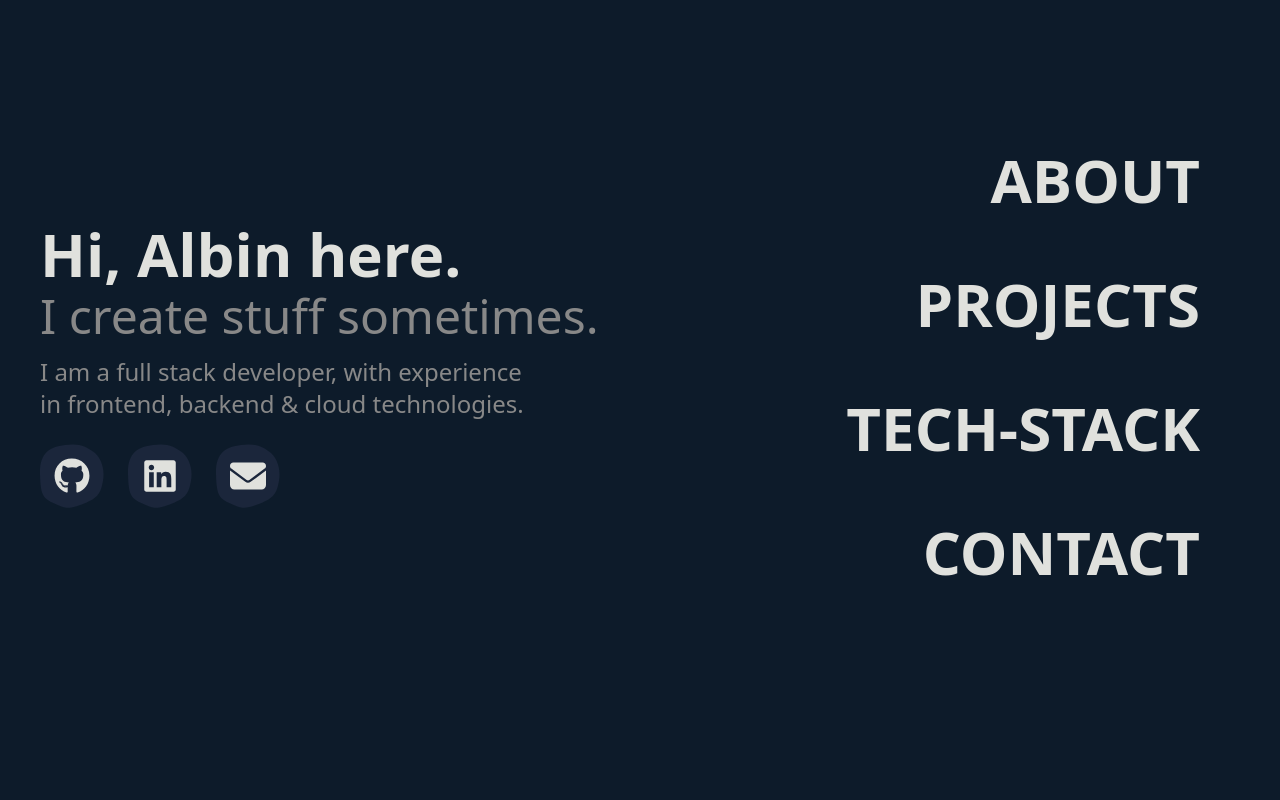
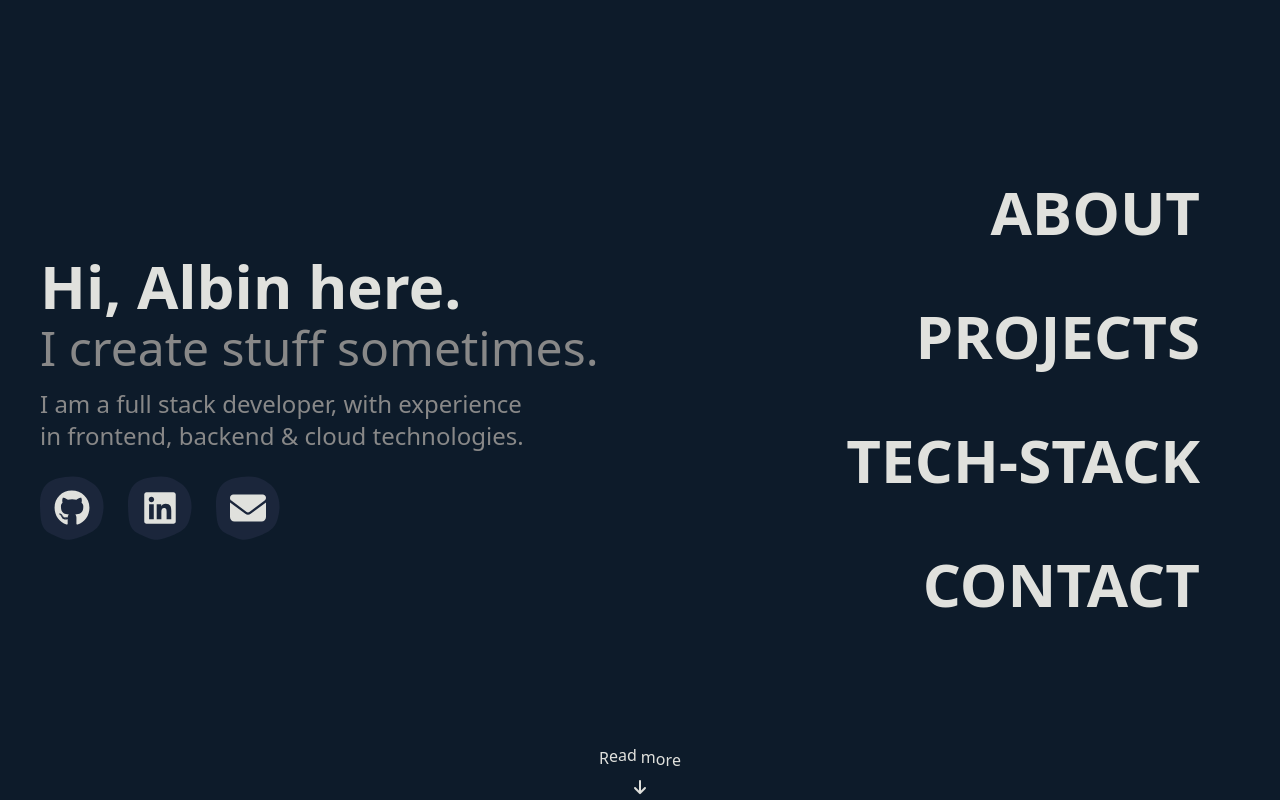
Before and after one commit to Poxie/another-porfolio, a Next.js app: page / in a window 1280 px wide. Built offline with nearby package versions, Linux system fonts and the light colour scheme.

Commit message:
Add small read more button

```diff
--- a/components/hero/HeroHeader.tsx
+++ b/components/hero/HeroHeader.tsx
@@ -1,5 +1,6 @@
 import { useTranslations } from "next-intl"
 import HeroLinks from "./HeroLinks";
+import HeroReadMoreButton from "./HeroReadMoreButton";
 
 export default function HeroHeader() {
     const t = useTranslations('hero');
@@ -16,6 +17,7 @@ export default function HeroHeader() {
                 {t('paragraph')}
             </p>
             <HeroLinks className="mt-6" />
+            <HeroReadMoreButton />
         </div>
     )
 }
--- /dev/null
+++ b/components/hero/HeroReadMoreButton.tsx
@@ -0,0 +1,29 @@
+import { FontAwesomeIcon } from "@fortawesome/react-fontawesome";
+import { faArrowDown } from "@fortawesome/free-solid-svg-icons";
+import { twMerge } from "tailwind-merge";
+
+const READ_MORE_TEXT = "Read more";
+export default function HeroReadMoreButton() {
+    return(
+        <button className="grid place-items-center gap-2 absolute bottom-0 left-2/4 -translate-x-2/4">
+            <div className="flex">
+                {READ_MORE_TEXT.split('').map((letter, index) => (
+                    <span
+                        className={twMerge(
+                            "block animate-letter-bounce",
+                            letter === ' ' && 'mx-0.5'
+                        )}
+                        style={{ animationDelay: `${index * 70}ms` }}
+                        key={index}
+                    >
+                        {letter}
+                    </span>
+                ))}
+            </div>
+            <FontAwesomeIcon
+                icon={faArrowDown}
+                className="size-12 animate-bounce"
+            />
+        </button>
+    )
+}
--- a/tailwind.config.ts
+++ b/tailwind.config.ts
@@ -33,7 +33,7 @@ const config: Config = {
       },
       padding: {
         'section-base': '8rem',
-        'section-lg': '14rem',
+        'section-lg': '16rem',
       },
       width: {
         main: '1200px',
@@ -41,6 +41,22 @@ const config: Config = {
       maxWidth: {
         main: '95%',
       },
+      animation: {
+        'letter-bounce': 'letter-bounce 5s infinite',
+      },
+      keyframes: {
+        'letter-bounce': {
+          '0%': {
+            transform: 'translateY(0)',
+          },
+          '7%': {
+            transform: 'translateY(-5px)',
+          },
+          '14%, 100%': {
+            transform: 'translateY(0)',
+          },
+        }
+      },
     },
   },
   plugins: [],
```
